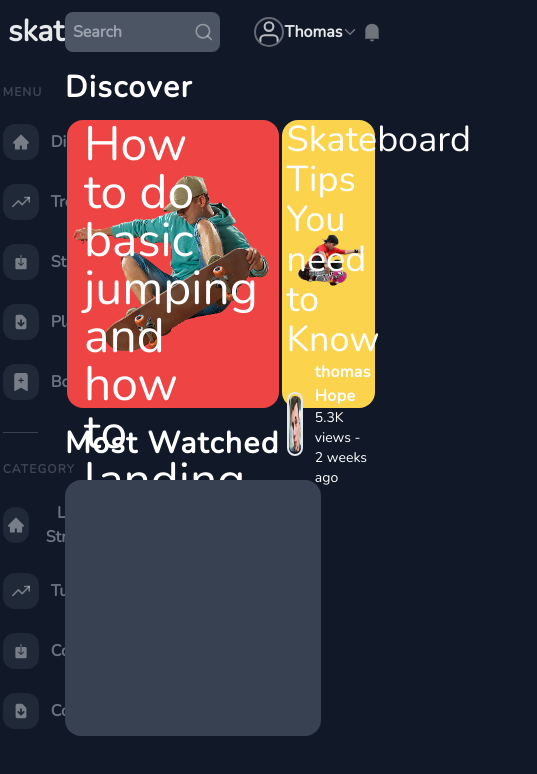
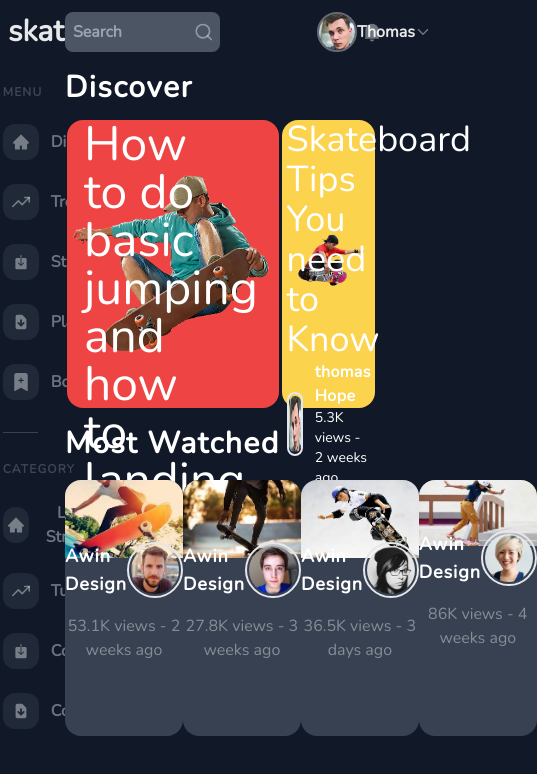
Before and after one commit to awindesign01/Dashboard-react.js, a React (Create React App) app in the folder app/: page / in a window 390 px wide. Shown: the top 774 px of the page, 537 px wide, since content can reach past the window. Built offline with nearby package versions, Linux system fonts and the light colour scheme.

Commit message:
design section watched change header, main , not responsive
Signed-off-by: awindesign01 <awindesigngithub01@gmail.com>

```diff
--- a/app/src/Common/Components/Main/Main.js
+++ b/app/src/Common/Components/Main/Main.js
@@ -15,7 +15,7 @@ const Main = () => {
 			<article className="my-3 w-full h-12 flex items-center">
 				<h1 className="text-3xl text-white font-bold tracking-wider">Most Watched</h1>
 			</article>
-			<article className="w-full h-64 flex ">
+			<article className="w-full h-64 flex justify-around items-center">
 				<SWatched />
 			</article>
 		</section>
--- a/app/src/Common/Components/Main/SMain.js
+++ b/app/src/Common/Components/Main/SMain.js
@@ -13,7 +13,7 @@ const SMain = () => {
 					</nav>
 					<nav className="ml-3 text-white">
 						<p className="font-bold tracking-wide">thomas Hope</p>
-						<p className="text-sm">5.3K views - 2 weeks ago</p>
+						<p className="text-sm">115.3K views - 13 weeks ago</p>
 					</nav>
 				</nav>
 			</nav>
--- a/app/src/Common/Components/SMainHeader/SNotification.js
+++ b/app/src/Common/Components/SMainHeader/SNotification.js
@@ -1,13 +1,14 @@
 import { RiNotification4Fill } from "react-icons/ri";
 import { IoIosArrowDown } from "react-icons/io";
-import { FiUser } from "react-icons/fi";
+// import { FiUser } from "react-icons/fi";
+import admin from "../../../Assets/image/userImage/84.jpg"
 
 const SNotification = () => {
 	return (
 		<nav className="pr-1 w-3/5 h-full flex justify-end items-center">
-			<nav className="w-1/4h-10 flex justify-around items-center">
-				{/* <img src="" alt="" /> */}
-				<FiUser className="text-white text-opacity-70 text-3xl border-2 rounded-full border-opacity-40" />
+			<nav className="w-1/4 h-10 flex justify-around items-center">
+				<img src={admin} alt="admin" className="h-10 w-10 text-white text-opacity-70 text-3xl border-2 rounded-full border-opacity-40"/>
+				{/* <FiUser className="text-white text-opacity-70 text-3xl border-2 rounded-full border-opacity-40" /> */}
 				<p className="text-white text-opacity-90 font-bold">Thomas</p>
 				<button>
 					<IoIosArrowDown className="text-white text-opacity-40" />
--- a/app/src/Common/Components/Watched/SWatched.js
+++ b/app/src/Common/Components/Watched/SWatched.js
@@ -1,36 +1,63 @@
-import Image1 from "../../../Assets/image/22.jfif";
+import Image1 from "../../../Assets/image/11.jfif";
+import Image2 from "../../../Assets/image/22.jfif";
+import Image3 from "../../../Assets/image/33.jfif";
+import Image4 from "../../../Assets/image/44.jfif";
 import userImage3 from "../../../Assets/image/userImage/32.jpg";
+import userImage4 from "../../../Assets/image/userImage/45.jpg";
+import userImage5 from "../../../Assets/image/userImage/50.jpg";
+import userImage6 from "../../../Assets/image/userImage/60.jpg";
 
 const CartItem = [
 	{
-		bgImage: "",
-		name: "Andy William",
-		title: "Basic how to ride your skateboard comfort's",
-		content: "53K views - 2 weeks ago",
-		img: "",
+		bgImage: Image1,
+		name: "Awin Design",
+		content: "53.1K views - 2 weeks ago",
+		userImage: userImage3,
+	},
+	{
+		bgImage: Image2,
+		name: "Awin Design",
+		content: "27.8K views - 3 weeks ago",
+		userImage: userImage6,
+	},
+	{
+		bgImage: Image3,
+		name: "Awin Design",
+		content: "36.5K views - 3 days ago",
+		userImage: userImage5,
+	},
+	{
+		bgImage: Image4,
+		name: "Awin Design",
+		content: "86K views - 4 weeks ago",
+		userImage: userImage4,
 	},
 ];
 
 const SWatched = () => {
 	return (
+		<>
+			{CartItem.map((e) => (
 				<nav className="w-64 h-full bg-gray-700 rounded-2xl">
-			{/* <nav>
-				<img src={Image1} alt="cart-img" className="bg-50% rounded-tl-2xl rounded-tr-2xl" />
+					<nav>
+						<img src={e.bgImage} alt="cart-img" className="bg-50% rounded-tl-2xl rounded-tr-2xl" />
 					</nav>
-			<nav className="flex">
+					<nav className="w-full h-14 flex justify-evenly items-end relative bottom-4">
 						<nav>
-					<p>Andy William</p>
+							<p className="text-white text-lg font-bold tracking-wider">{e.name}</p>
 						</nav>
 						<nav>
-					<nav className="h-12 w-12 border rounded-full grid place-items-center">
-						<img src={userImage3} alt="user" className="h-10 w-10 rounded-full" />
+							<nav className="h-14 w-14 border-2 rounded-full grid place-items-center">
+								<img src={e.userImage} alt="user" className="h-12 w-12 rounded-full" />
 							</nav>
 						</nav>
 					</nav>
 					<nav>
-				<h2>Basic how to ride your skateboard comfort's</h2>
-			</nav> */}
+						<h2 className="text-center text-white text-opacity-40">{e.content}</h2>
 					</nav>
+				</nav>
+			))}
+		</>
 	);
 };
 
```
Lines whose indentation alone changed are shown as unchanged.
